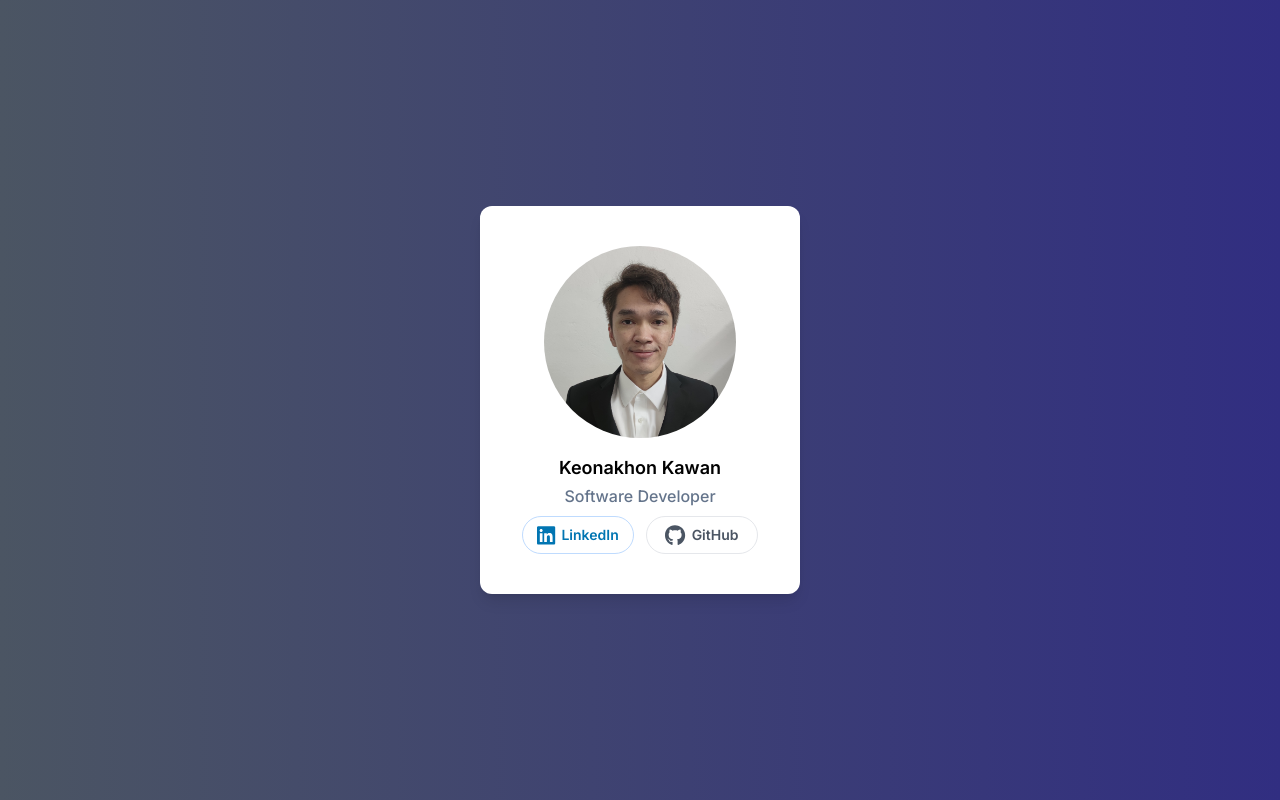
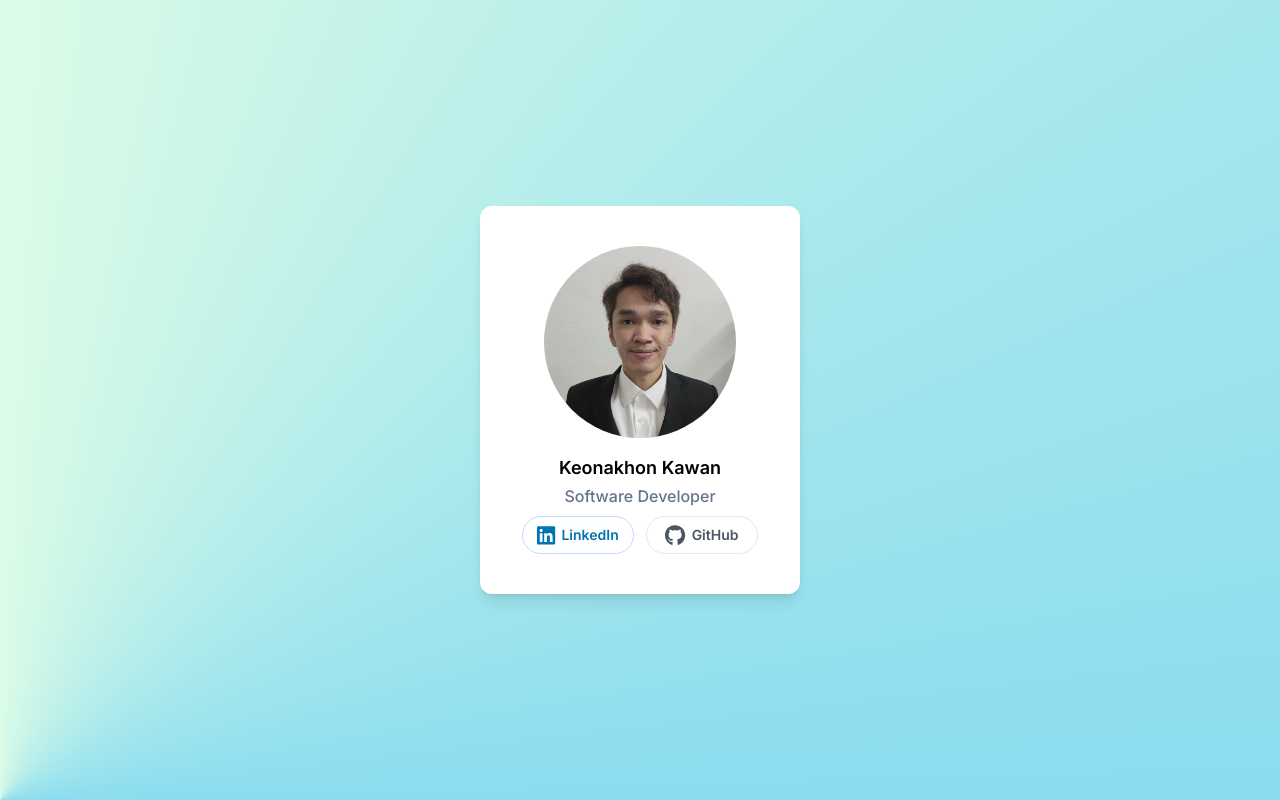
Before and after one commit to keonakhon/my-nextjs-portfolio, a Next.js app: page / in a window 1280 px wide. Built offline with nearby package versions, Linux system fonts and the light colour scheme.

Commit message:
Update bg color, dp file name

```diff
--- a/app/page.tsx
+++ b/app/page.tsx
@@ -7,13 +7,16 @@ import page from "./styles/page.module.css";
 export default function Home() {
   return (
     <main>
-      <div className="flex min-h-screen flex-col justify-center content-center bg-gradient-to-r from-gray-600 to-indigo-900">
+      <div
+        className="flex min-h-screen flex-col justify-center content-center
+      bg-[conic-gradient(at_bottom_left,_var(--tw-gradient-stops))] from-green-100 via-sky-400 to-rose-700"
+      >
         <div
           className="flex flex-col mx-auto bg-white py-10 items-center
         rounded-xl shadow-lg space-y-4 lg:w-3/12 sm:w-5/12"
         >
           <Image
-            src="/dispaly_profile.jpeg"
+            src="/images/display_profile.jpeg"
             alt="Keo Pic"
             className="object-cover mx-auto w-48 h-48 rounded-full sm:mx-0 sm:shrink-0"
             width={800}
```
Also changed, not shown: public/images/display_profile.jpeg (renamed from public/dispaly_profile.jpeg), 1 other file (tests, documents, lock files or other folders).
